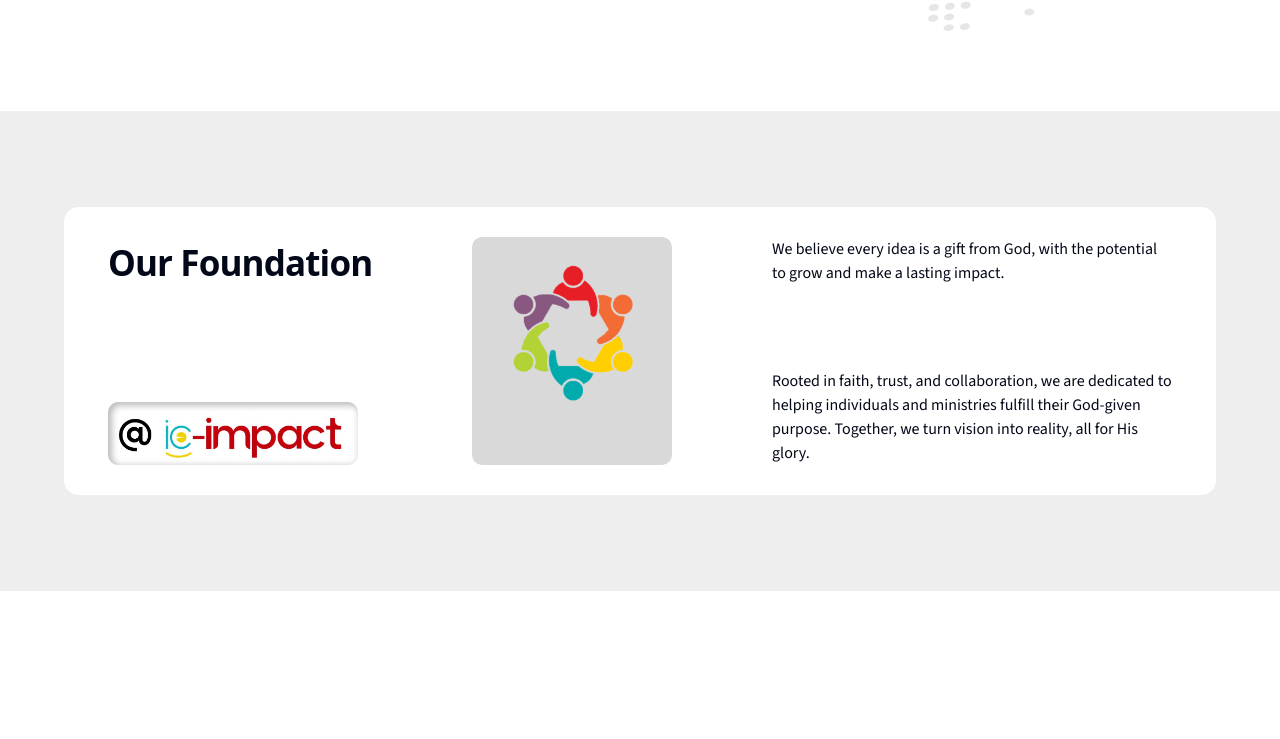
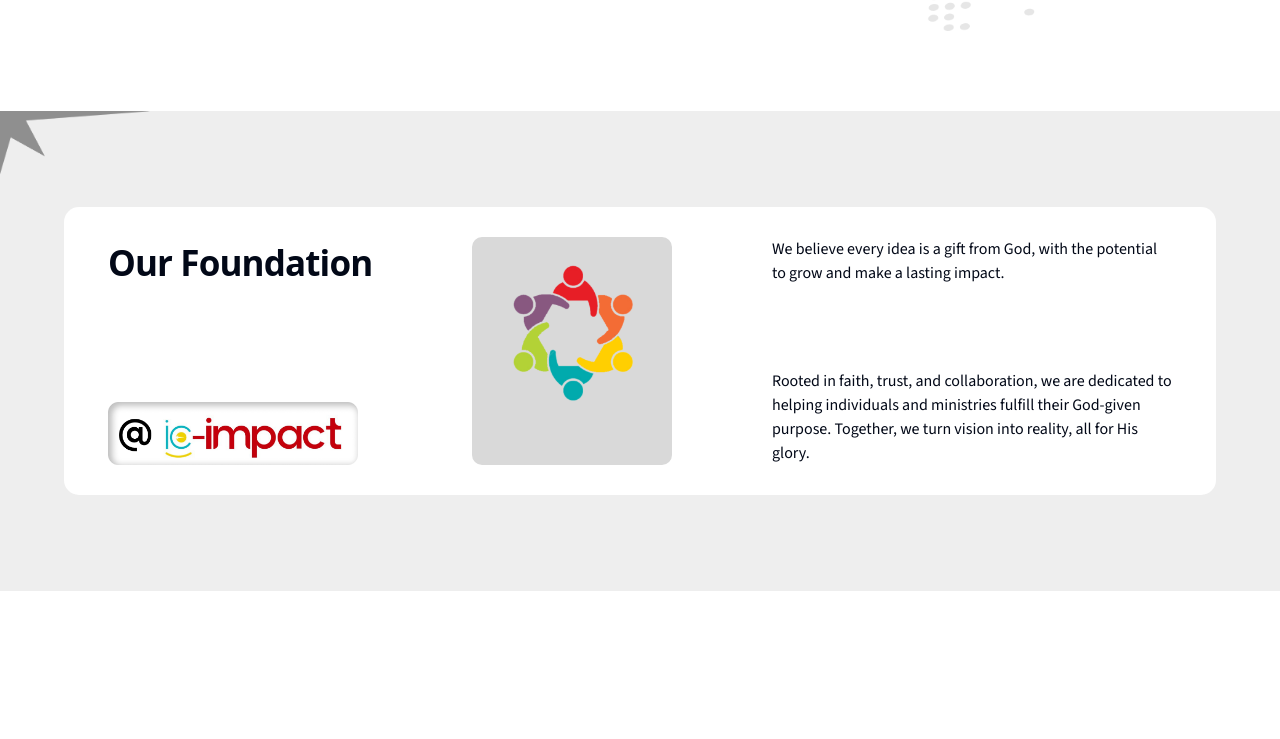
Before and after one commit to joshuatimi54/ic-impact, a React (Vite) app: page / in a window 1280 px wide. Shown: the part 689-1428 px from the top of the page. Built offline with nearby package versions, Linux system fonts and the light colour scheme; a web font is replaced by a local one.

Commit message:
added star

```diff
--- a/src/components/homepage/OurFoundation.tsx
+++ b/src/components/homepage/OurFoundation.tsx
@@ -1,9 +1,10 @@
-import React from "react";
-import fdnImg from "@/assets/foundation.png";
-import clans from "@/assets/clan.png";
-import Texts from "../Texts";
-import BlurText from "../animation/BlurText";
-import { useInView } from "react-intersection-observer";
+import React from 'react';
+import fdnImg from '@/assets/foundation.png';
+import clans from '@/assets/clan.png';
+import Texts from '../Texts';
+import BlurText from '../animation/BlurText';
+import { useInView } from 'react-intersection-observer';
+import Star from '@/assets/Star.png';
 
 const OurFoundation: React.FC = () => {
   const [refOne, inViewOne] = useInView({
@@ -12,8 +13,8 @@ const OurFoundation: React.FC = () => {
   });
 
   return (
-    <div className="h-[60vh] max-[480px]:h-[100vh] max-[1200px]:min-h-screen flex flex-col justify-center items-center bg-greyish">
-      <div className="px-4 py-[30px] min-w-[400px] max-[500px]:min-w-[90%] min-[1800px]:w-[1500px] max-[1800px]:w-[90%] max-[1200px]:w-[60%] mx-auto h-[60%] max-[1200px]:h-auto bg-white rounded-[15px]">
+    <div className="relative h-[60vh] max-[480px]:h-[100vh] max-[1200px]:min-h-screen flex flex-col justify-center items-center bg-greyish">
+      <div className="relative z-[9] px-4 py-[30px] min-w-[400px] max-[500px]:min-w-[90%] min-[1800px]:w-[1500px] max-[1800px]:w-[90%] max-[1200px]:w-[60%] mx-auto h-[60%] max-[1200px]:h-auto bg-white rounded-[15px]">
         <div
           ref={refOne}
           className="flex max-[1200px]:flex-col max-[1200px]:items-center justify-between gap-4 max-[1200px]:gap-[30px] mx-auto w-[95%] h-[100%]"
@@ -26,21 +27,24 @@ const OurFoundation: React.FC = () => {
               <img src={fdnImg} alt="img" />
             </div>
           </div>
-          <div className="w-[200px] bg-[#D9D9D9] p-3 rounded-[10px]">
+          <div className="w-[200px]  bg-[#D9D9D9] p-3 rounded-[10px]">
             <img src={clans} alt="img" />
           </div>
           <div className="flex flex-col items-start justify-between gap-[10px] max-w-[400px]">
             <Texts>
-              We believe every idea is a gift from God, with the potential to
-              grow and make a lasting impact.{" "}
+              We believe every idea is a gift from God, with the potential to grow and
+              make a lasting impact.{' '}
             </Texts>
             <Texts>
-              Rooted in faith, trust, and collaboration, we are dedicated to
-              helping individuals and ministries fulfill their God-given
-              purpose. Together, we turn vision into reality, all for His glory.{" "}
+              Rooted in faith, trust, and collaboration, we are dedicated to helping
+              individuals and ministries fulfill their God-given purpose. Together, we
+              turn vision into reality, all for His glory.{' '}
             </Texts>
           </div>
         </div>
+      </div>
+      <div className="absolute top-0 left-0 w-[150px] z-1">
+        <img src={Star} alt="img" />
       </div>
     </div>
   );
```
